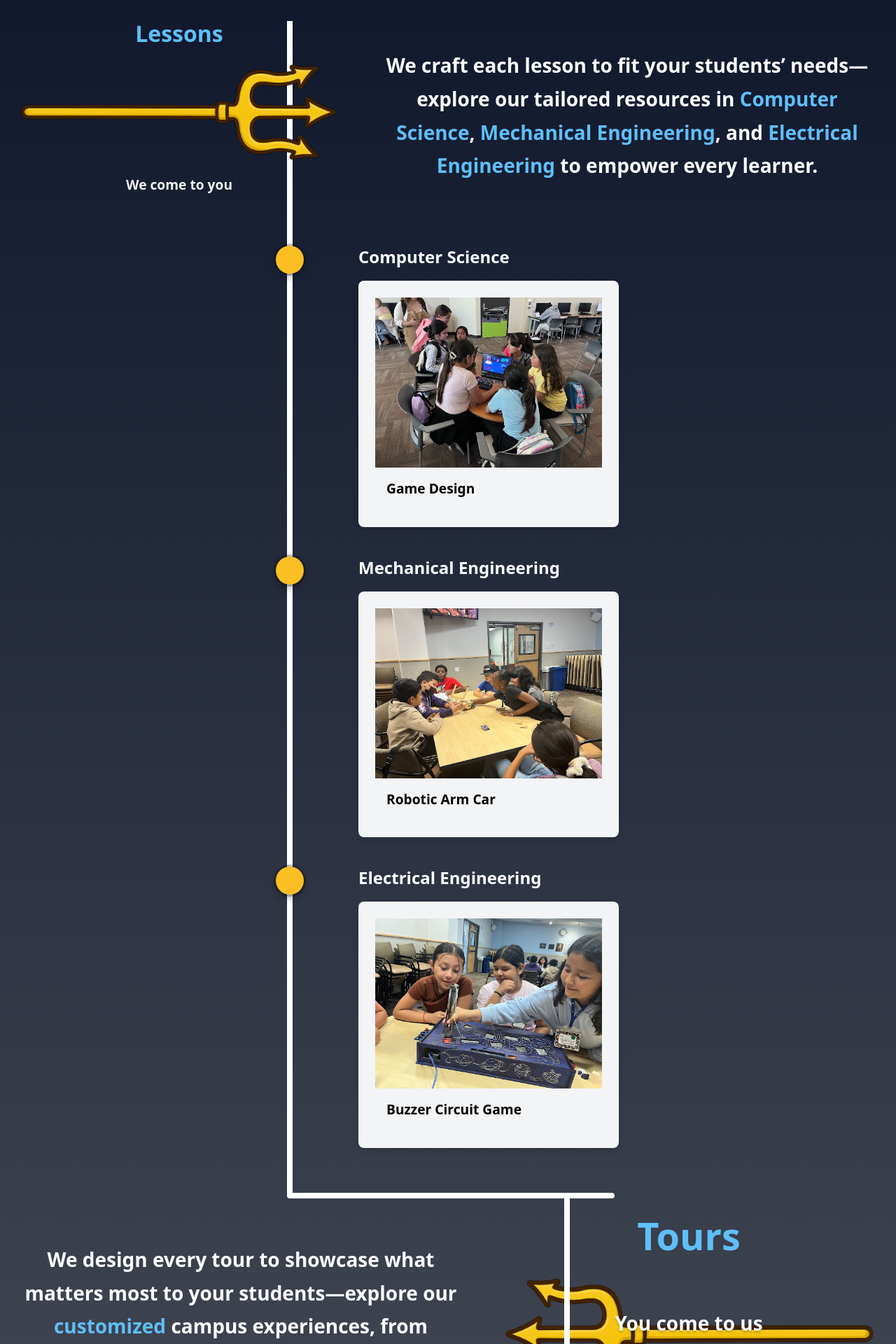
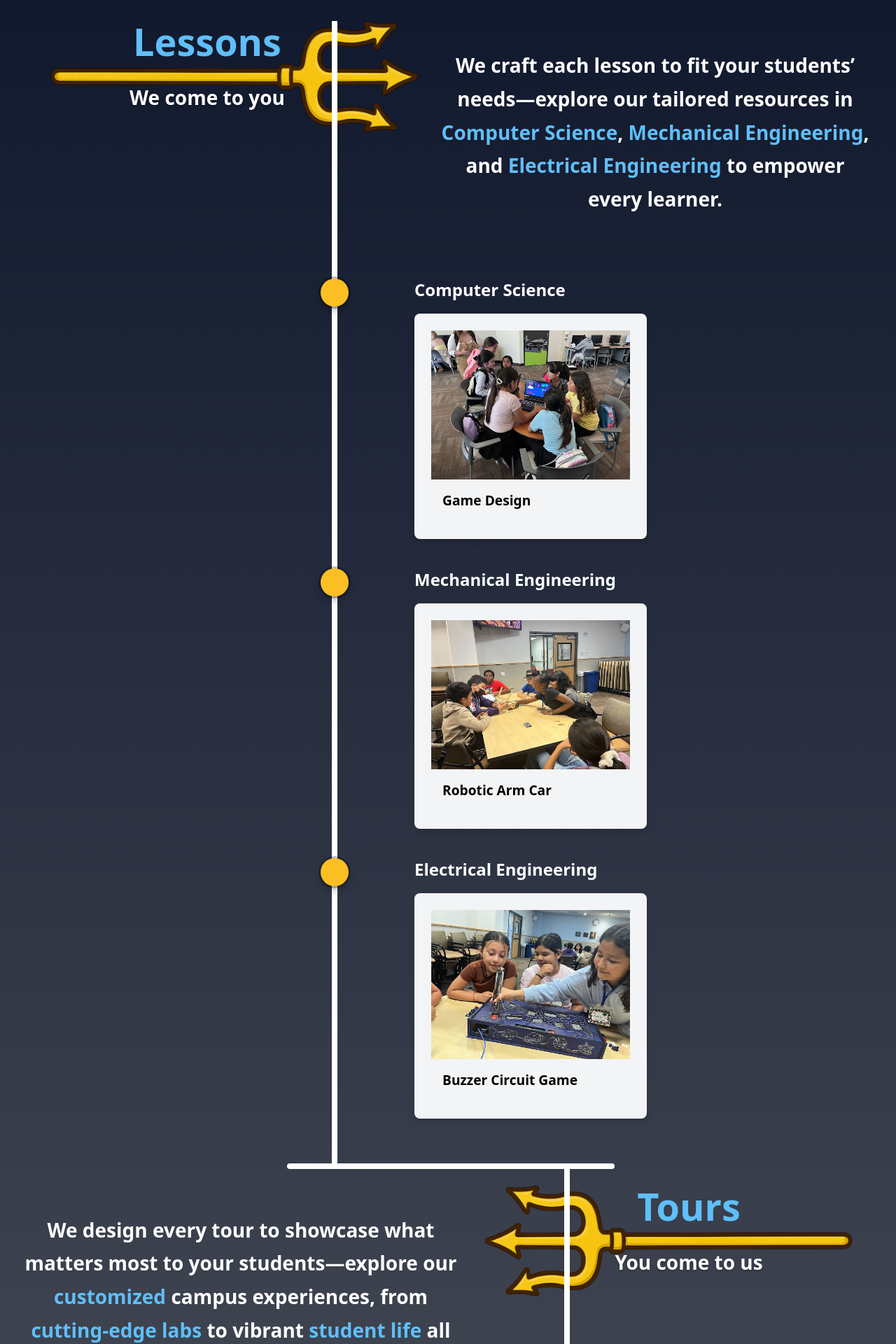
Before and after one commit to HKN-UCSD/HKN-UCSD-Outreach-Website, a React (Vite) app: page /services in a window 1280 px wide. Shown: the part 220-2140 px from the top of the page at 70% size. Built offline with nearby package versions, Linux system fonts and the light colour scheme.

Commit message:
fixed trident

```diff
--- a/src/components/TourTimeline.jsx
+++ b/src/components/TourTimeline.jsx
@@ -98,7 +98,6 @@ export default function TourTimeline({lessonData}) {
           <img className="tour-trident-img" src={Trident} alt="Trident" />
           <h1 className="tour-trident-sub">You come to us</h1>
         </div>
-
       </aside>
     </div>
   );
--- a/src/components/styles/Timeline.css
+++ b/src/components/styles/Timeline.css
@@ -62,34 +62,45 @@
   z-index: 3;
 }
 
-/* Trident block */
+/* Container: relative to position overlay text */
 .trident-block {
   position: relative;
-  z-index: 2;
-  display: flex;
-  flex-direction: column;
-  align-items: center;
+  width: min(560px, 90vw); /* scale responsively */
+  margin: 0 auto;
 }
 
+/* The trident image as background element */
+.trident-img {
+  display: block;
+  width: 100%;
+  height: auto;
+  max-width: 100%;
+  margin-top: -90px; /* adjust value as needed */
+  margin-left: 40px;
+}
+
+.trident-sub{
+  position: absolute;
+  left: 50%;
+  transform: translateX(-50%);  /* centers horizontally */
+  margin: 0;
+  text-align: center;
+  pointer-events: none;
+  text-shadow: 0 2px 3px rgba(0,0,0,0.25);
+  top: 50%;                  /* middle of the shaft */
+  font-size: 28px;
+  font-weight: 800;
+  color: #fff;
+}
+
+/* Big top heading */
 .trident-title {
-  margin: 0;
-  font-size: 2rem;
-  font-weight: 800;
+  top: 6%;                   /* adjust to fit your PNG */
+  font-size: 54px;
+  font-weight: 900;
   color: #5FBFF9;
 }
 
-.trident-img {
-  width: 100%;                /* full width of the 30% column */
-  max-width: 100%;
-  height: auto; /* nudge so the tip meets the line */
-}
-
-.trident-sub {
-  margin: 0;
-  font-size: 1.20rem;
-  color: #fff;
-  opacity: 0.95;
-}
 
 /* Stack on small screens */
 @media (max-width: 1200px) {
@@ -110,3 +121,10 @@
     background-color: rgba(0,0,0,0.25);
   }
 }
+
+/* Stack on small screens */
+@media (max-width: 500px) {
+  .trident-sub, .trident-img{
+    display:none;
+  }
+}
--- a/src/components/styles/TourTimeline.css
+++ b/src/components/styles/TourTimeline.css
@@ -62,11 +62,13 @@
   display: block;
   width: 100%;
   height: auto;
+  max-width: 100%;
   transform: scaleX(-1);
+  margin-top: -90px; /* adjust value as needed */
+  margin-left: -30px;
 }
 
-.tour-trident-sub,
-.tour-trident-cta {
+.tour-trident-sub{
   position: absolute;
   left: 50%;
   transform: translateX(-50%);  /* centers horizontally */
@@ -93,9 +95,10 @@
 }
 
 
-@media (max-width: 520px) {
-  .tour-trident-title { top: 8%; }
-  .tour-trident-sub   { top: 52%; }
+@media (max-width: 500px) {
+  .tour-trident-sub, .tour-trident-img{
+    display:none;
+  }
 }
 
 
```
